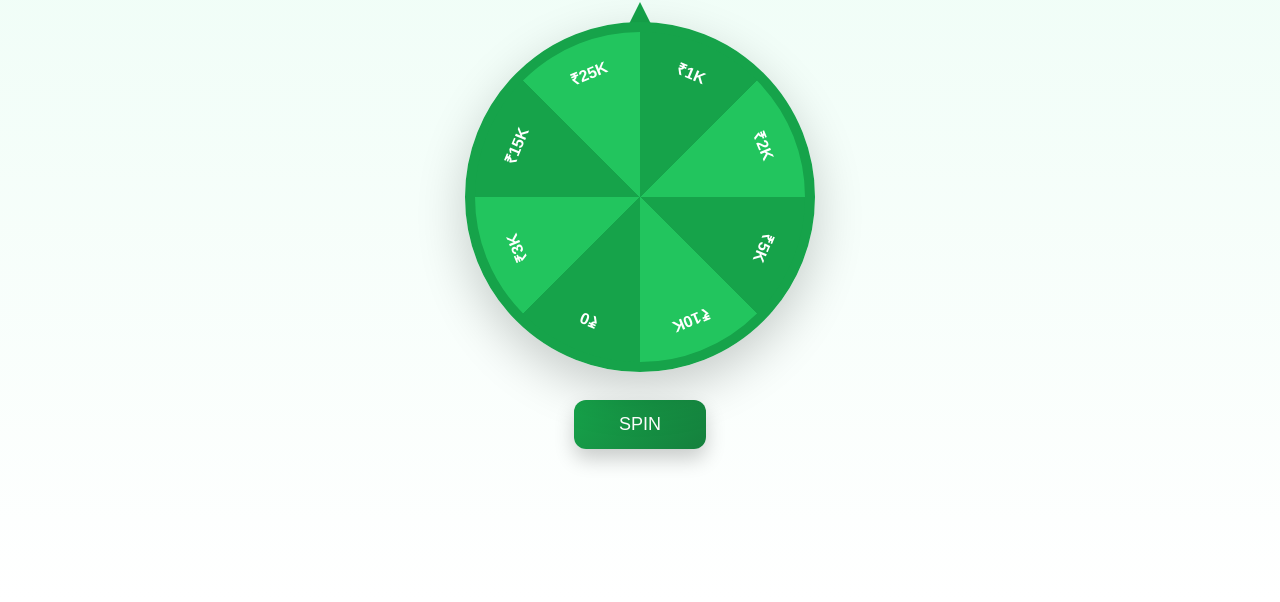
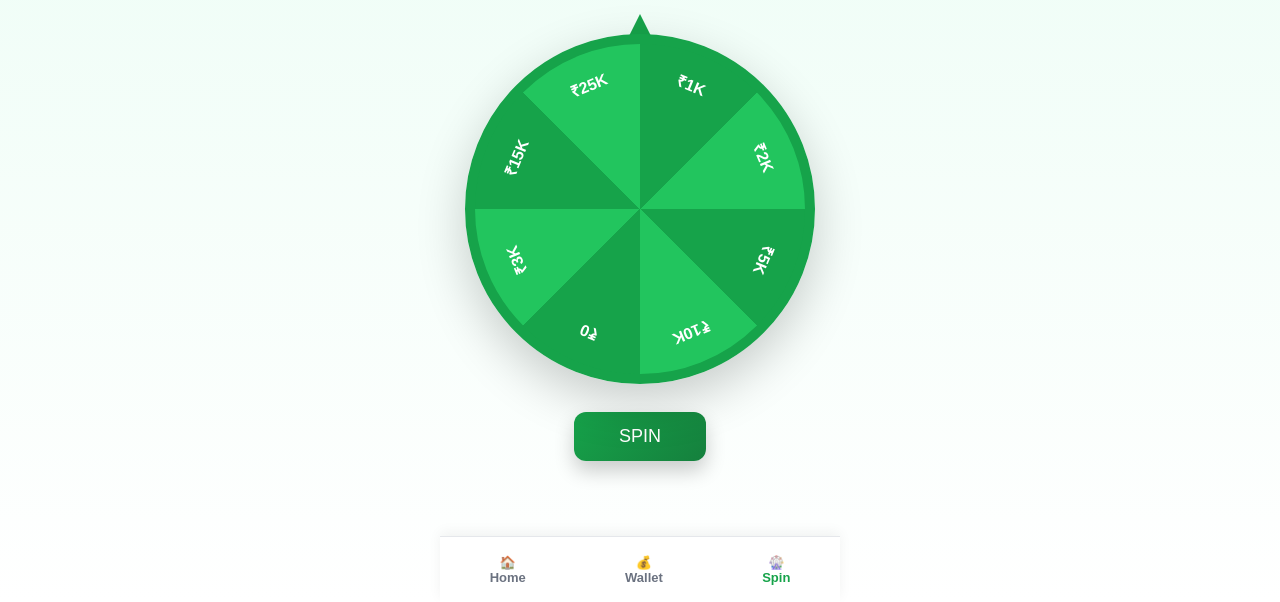
Before and after one commit to project11o9/PROJECT-, a website: page spin.html in a window 1280 px wide. Shown: the part 198-800 px from the top of the page. Drawn offline with Linux system fonts and the light colour scheme.

Commit message:
spin.html

```diff
--- a/spin.html
+++ b/spin.html
@@ -32,7 +32,7 @@ body{
     font-size:26px;
     font-weight:900;
     color:var(--green);
-    margin-bottom:15px;
+    margin-bottom:40px;
 }
 
 /* POINTER */
@@ -119,6 +119,36 @@ body{
     opacity:1;
     transform:translate(-50%,-50%) scale(1);
 }
+/* ===== BOTTOM NAV ===== */
+.bottom-nav{
+    position:fixed;
+    bottom:0;
+    left:50%;
+    transform:translateX(-50%);
+    width:100%;
+    max-width:400px;
+    height:65px;
+    background:#fff;
+    border-top:1px solid #e5e7eb;
+    display:flex;
+    justify-content:space-around;
+    align-items:center;
+    box-shadow:0 -4px 12px rgba(0,0,0,.05);
+}
+
+.nav-btn{
+    text-decoration:none;
+    color:#6b7280;
+    font-size:13px;
+    font-weight:600;
+    display:flex;
+    flex-direction:column;
+    align-items:center;
+}
+
+.nav-btn.active{
+    color:#16a34a;
+}
 
 /* CONFETTI */
 .confetti{
@@ -161,6 +191,26 @@ body{
 </div>
 
 <button id="spinBtn" class="spin-btn" onclick="spinWheel()">SPIN</button>
+
+</div>
+
+<!-- ===== BOTTOM NAV ===== -->
+<div class="bottom-nav">
+
+<a href="dashboard.html" class="nav-btn">
+🏠
+<span>Home</span>
+</a>
+
+<a href="wallet.html" class="nav-btn">
+💰
+<span>Wallet</span>
+</a>
+
+<a href="spin.html" class="nav-btn active">
+🎡
+<span>Spin</span>
+</a>
 
 </div>
 
```
